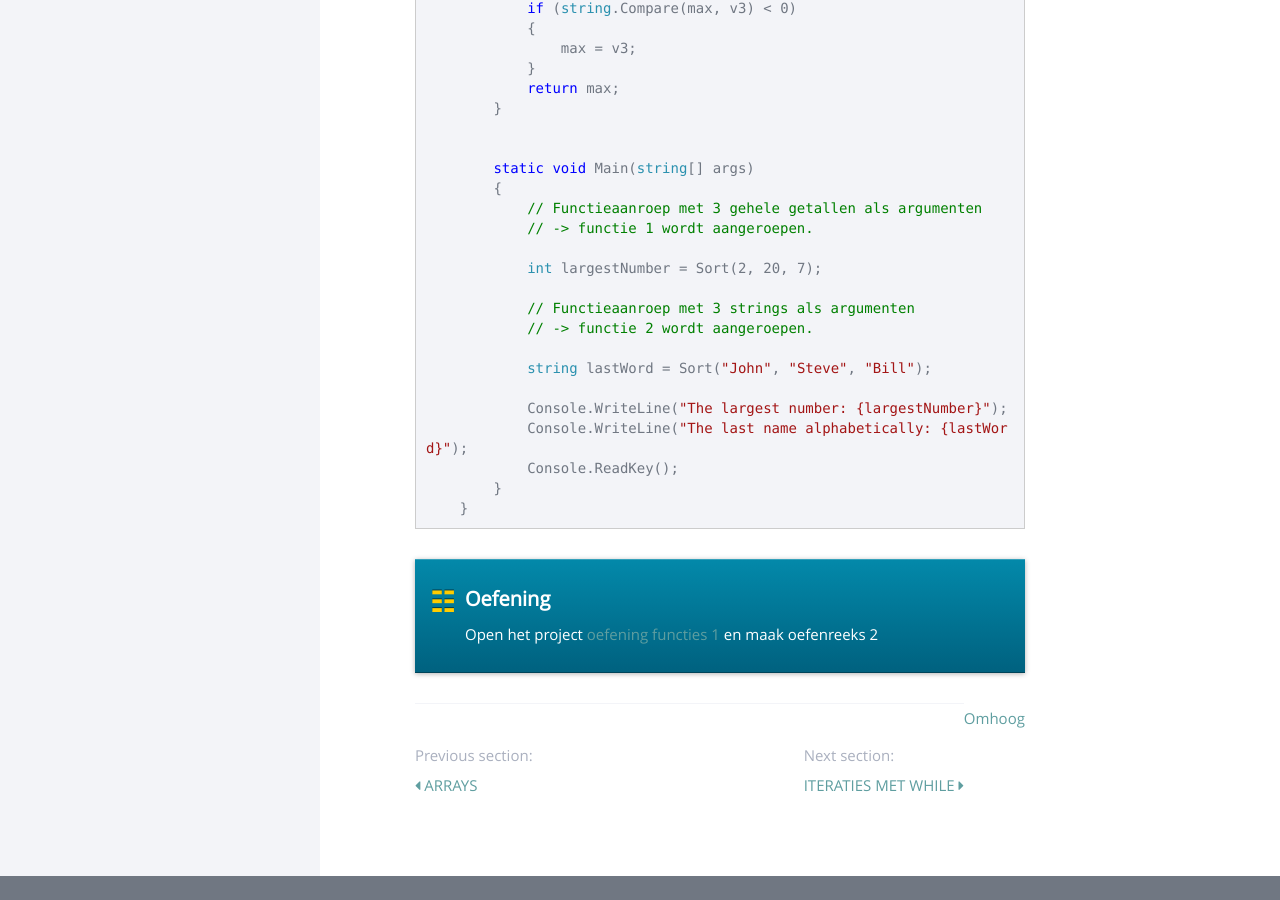
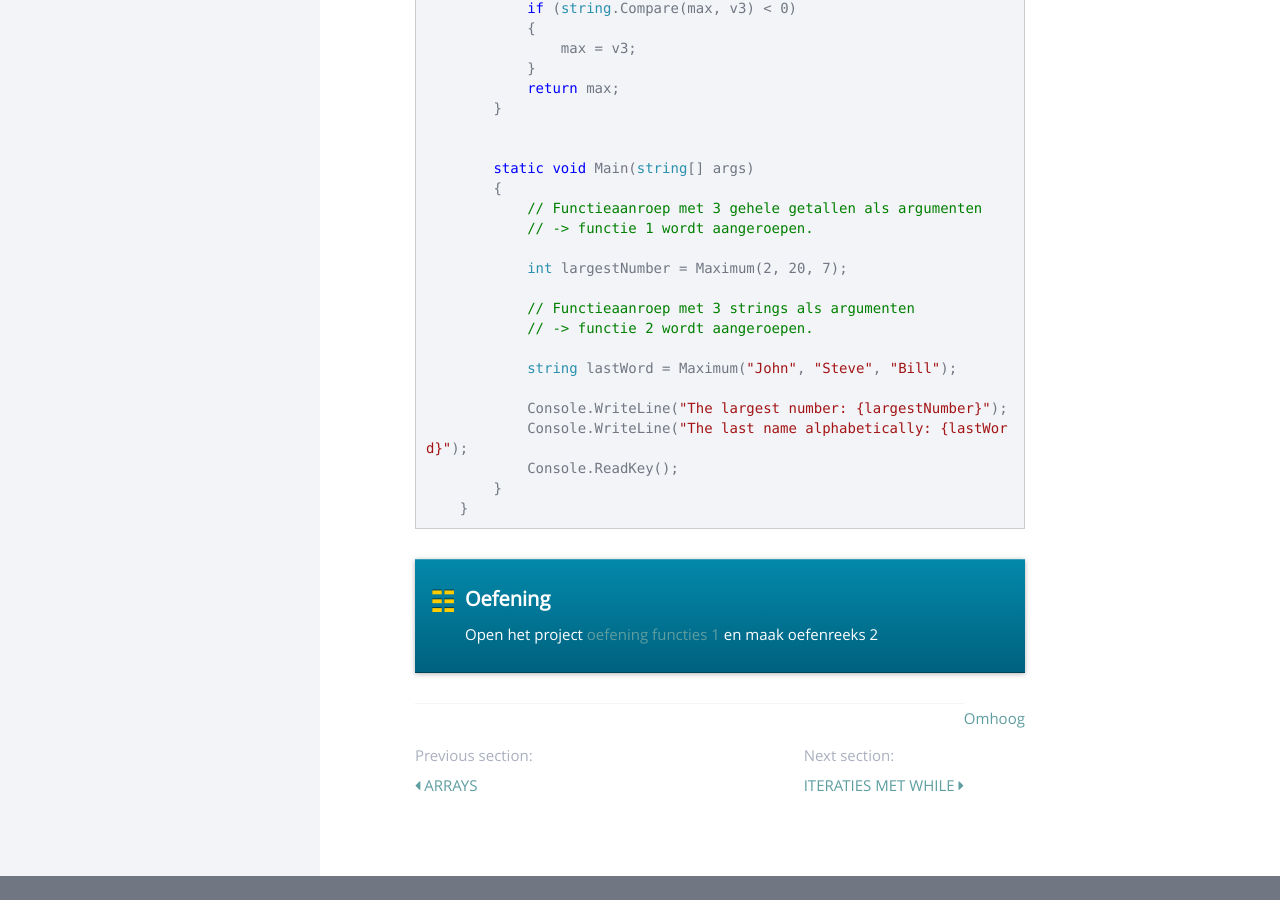
Before and after one commit to sma-it/sma-it.github.io, a Jekyll site: the page built from modules/basics/_posts/2000-01-08-Functies.md, in a window 1280 px wide and 900 px high, scrolled down 7681 px. Built offline with Jekyll 4.4.1, drawn with Linux system fonts in a browser that asks for light colours; nearby versions of some CDN libraries.

Commit message:
Corrected error

```diff
--- a/modules/basics/_posts/2000-01-08-Functies.md
+++ b/modules/basics/_posts/2000-01-08-Functies.md
@@ -282,12 +282,12 @@ class Program
             // Functieaanroep met 3 gehele getallen als argumenten
             // -> functie 1 wordt aangeroepen.
 
-            int largestNumber = Sort(2, 20, 7);
+            int largestNumber = Maximum(2, 20, 7);
 
             // Functieaanroep met 3 strings als argumenten
             // -> functie 2 wordt aangeroepen.
 
-            string lastWord = Sort("John", "Steve", "Bill");
+            string lastWord = Maximum("John", "Steve", "Bill");
 
             Console.WriteLine("The largest number: {largestNumber}");
             Console.WriteLine("The last name alphabetically: {lastWord}");
```
